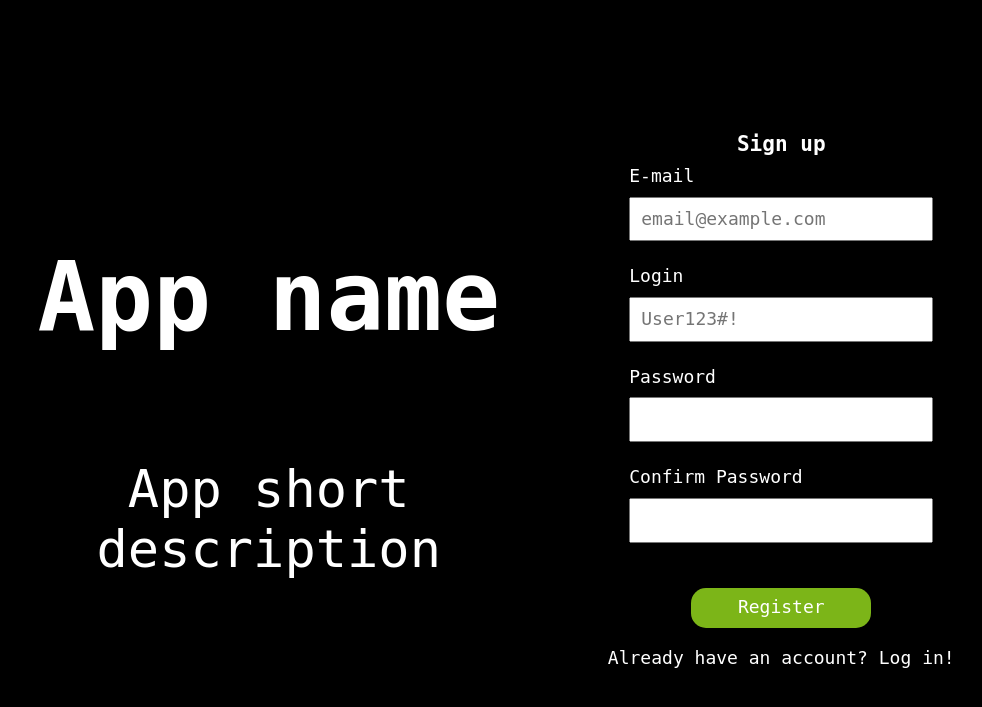
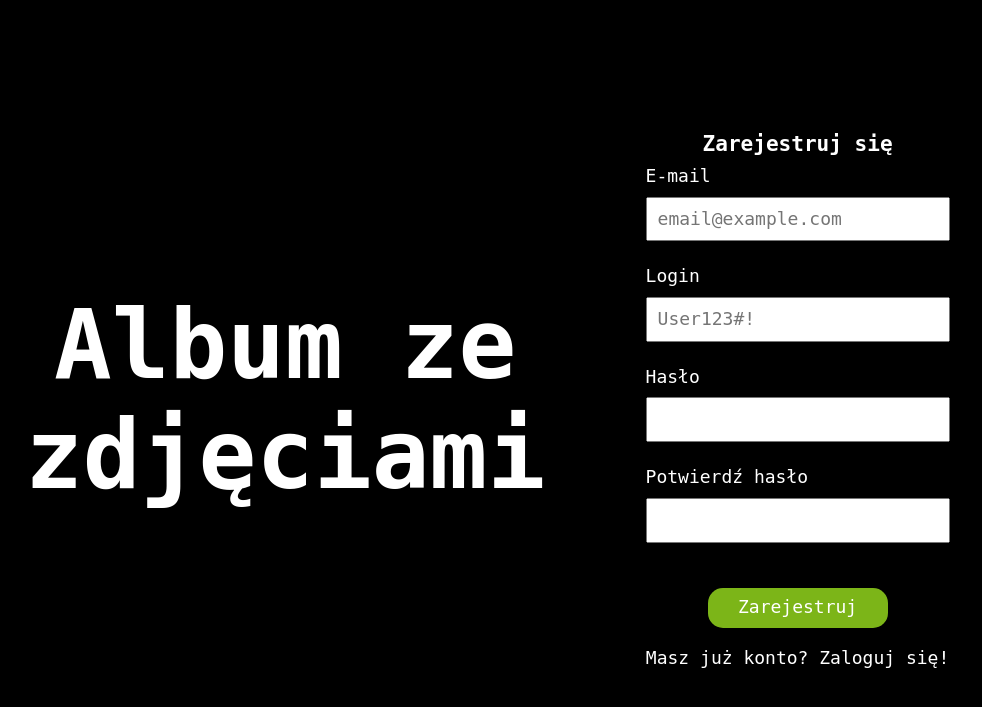
Before and after one commit to BaXTeReQ/photo_album_app, a PHP site: page /signUp.php in a window 1280 px wide. Shown: the top 707 px of the page, without its empty margins (115-1097 px from the left). Run offline with PHP 8.4, Linux system fonts and the light colour scheme.

Commit message:
Minor fixes in transaltion

```diff
--- a/Views/header.php
+++ b/Views/header.php
@@ -2,7 +2,7 @@
 <html lang="en">
 
 <head>
-    <title>Photo Album</title>
+    <title>Album ze zdjęciami</title>
     <meta charset="UTF-8">
     <meta name="viewport" content="width=device-width, initial-scale=1.0">
     <link href="https://fonts.googleapis.com/css2?family=Inconsolata&display=swap" rel="stylesheet"> <!-- fonts -->
--- a/Views/headerL.php
+++ b/Views/headerL.php
@@ -2,7 +2,7 @@
 <html lang="en">
 
 <head>
-    <title>Photo Album</title>
+    <title>Album ze zdjęciami</title>
     <meta charset="UTF-8">
     <meta name="viewport" content="width=device-width, initial-scale=1.0">
     <!-- local css -->
--- a/Views/modHub.php
+++ b/Views/modHub.php
@@ -8,7 +8,7 @@
 <?php require_once '../Classes/ipfs_classes.php';?>
 
 <main class="modHub noUsers__panel">
-
+    <?php if (isset($_SESSION) && $_SESSION['role'] == 1): ?>
     <form action="../Includes/modHub_includes.php" method="POST" class="gatewayForm">
         <h2>Bramka dostępu</h2>
         <select name="gateway" id="gateway">
@@ -31,6 +31,7 @@ foreach ($options as $value => $label) {
         </select>
         <button type="submit" name="gatewayChange" class="btn-primary">Zapisz</button>
     </form>
+    <?php endif;?>
 
     <section class="search-form">
         <form action="../Includes/search_includes.php" method="GET">
--- a/Views/signUp.php
+++ b/Views/signUp.php
@@ -1,49 +1,48 @@
-<?php require 'headerL.php' ?>
+<?php require 'headerL.php';?>
 
 <main class="notLoggedIn">
     <section>
-        <h1>App name</h1>
-        <h2>App short description</h2>
+        <h1>Album ze zdjęciami</h1>
     </section>
     <section>
-        <h3>Sign up</h3>
+        <h3>Zarejestruj się</h3>
         <form action="../Includes/signUp_includes.php" method="post">
             <label for="email">E-mail</label>
             <input name="email" id="email" type="email" required="" placeholder="email@example.com">
 
-            <?php if (isset($_GET['emailTakenError'])) : ?>
-                <label class='red' for='email'>E-mail already taken</label>
-            <?php endif; ?>
+            <?php if (isset($_GET['emailTakenError'])): ?>
+            <label class='red' for='email'>Adres e-mail jest już zajęty</label>
+            <?php endif;?>
 
             <label for="login">Login</label>
             <input name="login" id="login" type="text" required="" placeholder="User123#!">
 
-            <?php if (isset($_GET['usernameTakenError'])) : ?>
-                <label class='red' for='login'>Login already taken</label>
-            <?php endif; ?>
+            <?php if (isset($_GET['usernameTakenError'])): ?>
+            <label class='red' for='login'>Nazwa użytkownika jest już zajęta</label>
+            <?php endif;?>
 
-            <label for="password">Password</label>
+            <label for="password">Hasło</label>
             <input name="password" id="password" type="password" required="">
 
-            <?php if (isset($_GET['invalidpasswordError'])) : ?>
-                <label class='red' for='password'>Password must be minimum 8 characters long and have uppercase letters,
-                    lowercase letters, numbers and symbols</label>
-            <?php endif; ?>
+            <?php if (isset($_GET['invalidpasswordError'])): ?>
+            <label class='red' for='password'>Hasło musi mieć co najmniej 8 znaków i zawierać wielkie litery, małe
+                litery, cyfry i symbol</label>
+            <?php endif;?>
 
-            <label for="confirm_password">Confirm Password</label>
+            <label for="confirm_password">Potwierdź hasło</label>
             <input name="confirm_password" id="confirm_password" type="password" required="">
 
-            <?php if (isset($_GET['password!matchError'])) : ?>
-                <label class='red' for='confirm_password'>Passwords don`t match</label>
-            <?php endif; ?>
+            <?php if (isset($_GET['password!matchError'])): ?>
+            <label class='red' for='confirm_password'>Podane hasła nie są takie same</label>
+            <?php endif;?>
 
-            <button type="submit" name="register_submit">Register</button>
+            <button type="submit" name="register_submit">Zarejestruj</button>
         </form>
         <a href="signIn.php">
-            Already have an account? Log in!
+            Masz już konto? Zaloguj się!
             <i class="fa-solid fa-arrow-right" style="color: #ffffff;"></i>
         </a>
     </section>
 </main>
 
-<?php require 'footer.php' ?>
+<?php require 'footer.php';?>
--- a/Views/signUpSuccesfull.php
+++ b/Views/signUpSuccesfull.php
@@ -1,12 +1,12 @@
-<?php require 'headerL.php' ?>
+<?php require 'headerL.php';?>
 
 <main class="notLoggedIn" style="grid-template-areas: 'form form'">
     <section></section>
     <section>
         <form action="">
-            <h1 style="text-align:center">Registration was successful</h1>
+            <h1 style="text-align:center">Rejestracja przebiegła pomyślnie</h1>
             <a href="signIn.php">
-                Return to login page
+                Powrót do strony logowania
                 <i class="fa-solid fa-arrow-right"></i>
             </a>
         </form>
```
Also changed, not shown: Views/passwordReset.php (+16 -17 lines), Views/passwordResetSuccess.php (+5 -6 lines), Views/signIn.php (+12 -13 lines).
